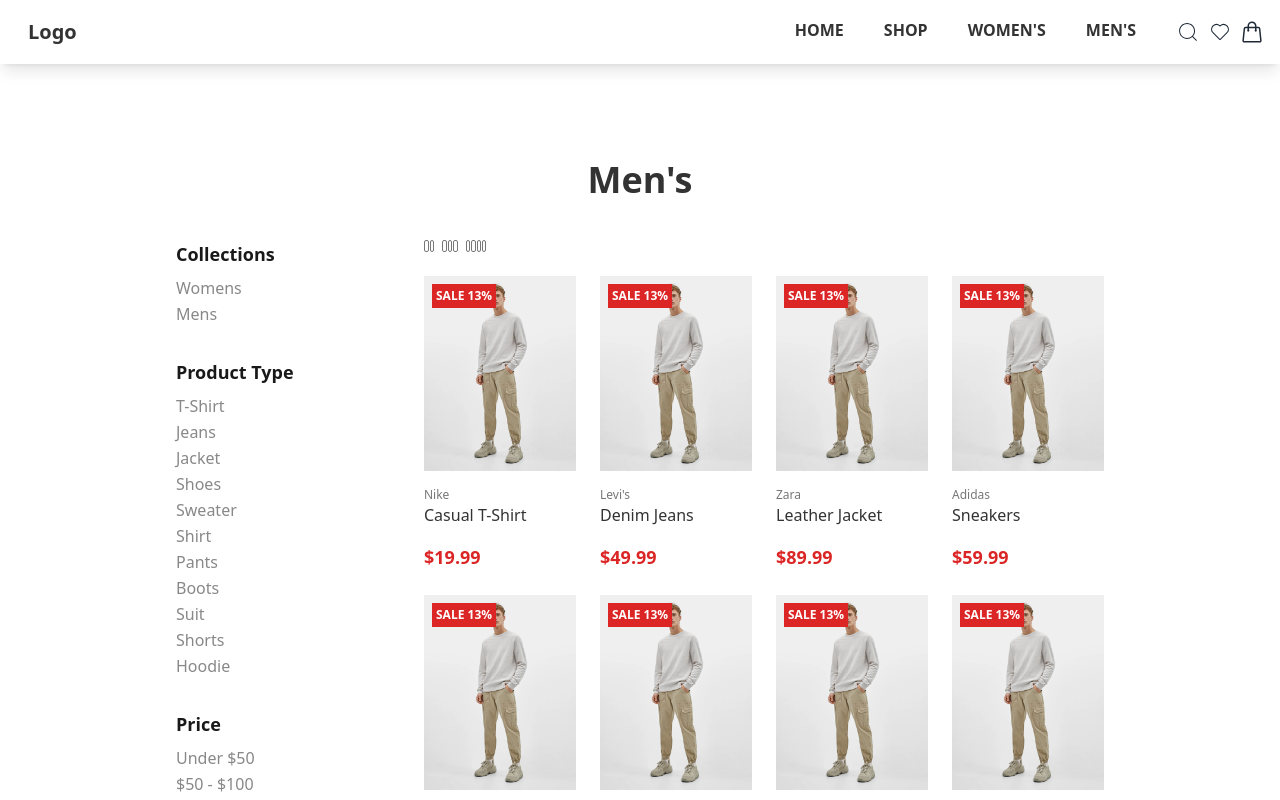
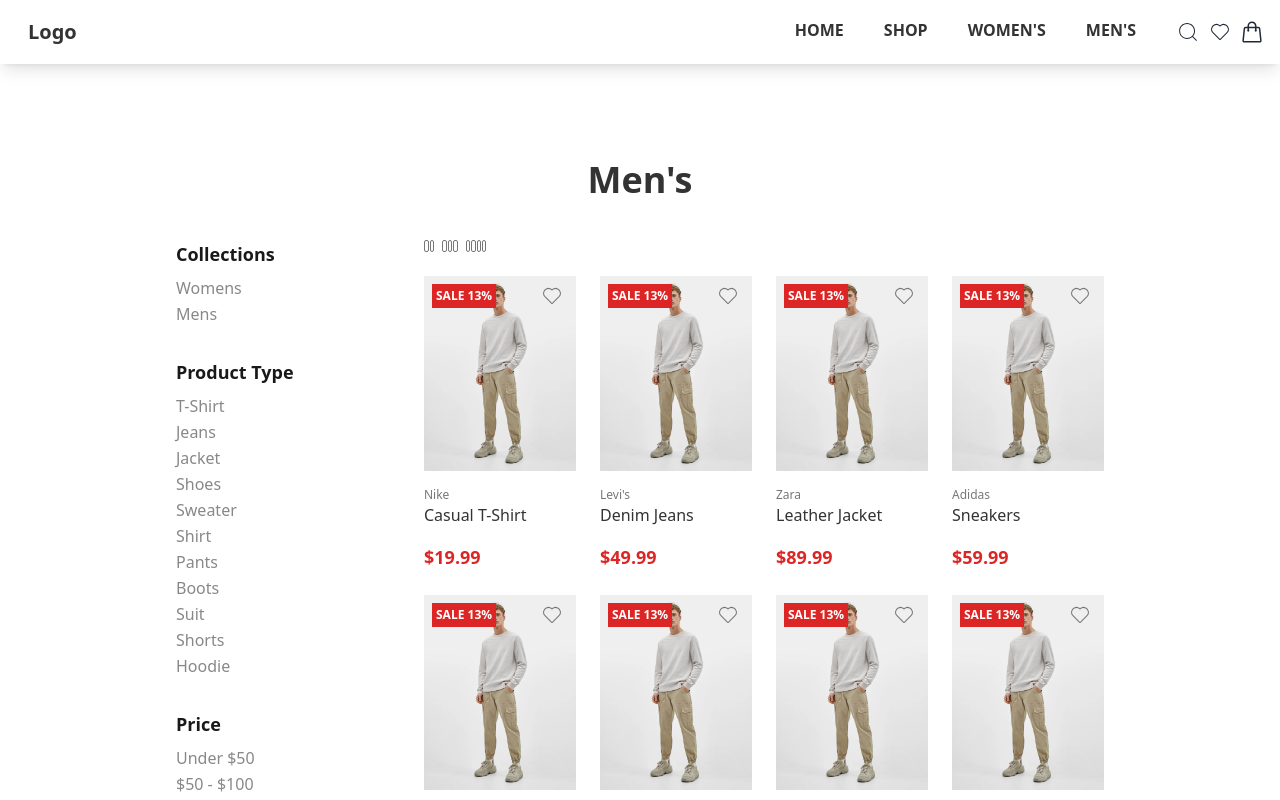
Before and after one commit to AHShuvro/clothing-clone-site, a React (Vite) app: page /mencollections/men in a window 1280 px wide. Shown: the top 800 px of the page. Built offline with nearby package versions, Linux system fonts and the light colour scheme.

Commit message:
Added wishlist page

```diff
--- a/src/Components/Men's/Men1.jsx
+++ b/src/Components/Men's/Men1.jsx
@@ -2,7 +2,8 @@ import { useContext, useState, useEffect } from "react";
 import { collections } from "../../Data/Data";
 import { DataContext } from "../../Context/DataProvider";
 import MenSlider1 from "../Slider/MenSlider1";
-import { CiFilter } from "react-icons/ci";
+import { CiFilter, CiHeart } from "react-icons/ci";
+import Swal from "sweetalert2";
 
 const Men1 = () => {
     const { men, priceRange, vendor } = useContext(DataContext);
@@ -49,6 +50,31 @@ const Men1 = () => {
         }, 300);
     }, [men, priceRange, vendor]);
 
+    const handleAddToWishlist = (item) => {
+        const wishlist = JSON.parse(localStorage.getItem('wishlist')) || [];
+        const itemExists = wishlist.some(wishlistItem => wishlistItem.title === item.title);
+
+        if (!itemExists) {
+            wishlist.push(item);
+            localStorage.setItem('wishlist', JSON.stringify(wishlist));
+            Swal.fire({
+                position: "top-end",
+                icon: "success",
+                title: "Item added to wishlist!",
+                showConfirmButton: false,
+                timer: 800
+            });
+        } else {
+            Swal.fire({
+                position: "top-end",
+                icon: "error",
+                title: "This item is already in your wishlist.",
+                showConfirmButton: false,
+                timer: 800
+            });
+        }
+    }
+
     if (loading) {
         return (
             <div className="flex flex-col items-center justify-center min-h-[50vh]">
@@ -88,6 +114,7 @@ const Men1 = () => {
                                 <img className='group-hover:opacity-0 transition-opacity duration-600' src='/image/24.webp' alt={item.title} />
                                 <img className='absolute top-0 left-0 opacity-0 group-hover:opacity-100 transition-opacity duration-600' src='/image/23.webp' alt={item.title} />
                                 <p className='text-xs text-white bg-red-600 font-bold p-1 absolute top-2 left-2'>SALE 13%</p>
+                                <CiHeart onClick={() => handleAddToWishlist(item)} className='absolute top-2 right-3 text-2xl text-[#777777] cursor-pointer' />
                             </div>
                             <div className='flex flex-col mt-4'>
                                 <div>
--- a/src/Components/WishList/Wishlist.jsx
+++ b/src/Components/WishList/Wishlist.jsx
@@ -1,5 +1,8 @@
 import { useEffect, useState } from 'react';
 import { RiDeleteBin6Line } from "react-icons/ri";
+import { CiHeart } from "react-icons/ci";
+import { Link } from 'react-router-dom';
+
 
 
 const Wishlist = () => {
@@ -29,6 +32,16 @@ const Wishlist = () => {
     }
     return (
         <div className='container mx-auto px-2 sm:px-0 xl:px-44 mb-8 sm:mb-12 md:mb-24 mt-8 sm:mt-12 md:mt-24 flex flex-col items-center'>
+            {
+                wishlist.length === 0 ?
+                    <div className='flex flex-col items-center'>
+                        <CiHeart className='text-9xl text-[#777777] opacity-30' />
+                        <h3 className='text-4xl text-[#333333] font-bold mb-4 text-center'>Wishlist</h3>
+                        <p className='text-lg text-[#777777]'>No products were added to the wishlist</p>
+                        <Link className='border-2 hover:border-[#333333] duration-500 px-4 py-1 mt-2' to={'/'}><p className='text-[#333333] font-bold'>Continue Shoping</p></Link>
+                    </div>
+                    :
+                    <div>
                         <h3 className='text-4xl text-[#333333] font-bold mb-10 text-center'>Wishlist</h3>
                         <div className='grid grid-cols-1 sm:grid-cols-2 md:grid-cols-3 lg:grid-cols-4 gap-6'>
                             {
@@ -56,6 +69,8 @@ const Wishlist = () => {
                             }
                         </div>
                     </div>
+            }
+        </div>
     );
 };
 
```
Lines whose indentation alone changed are shown as unchanged.
